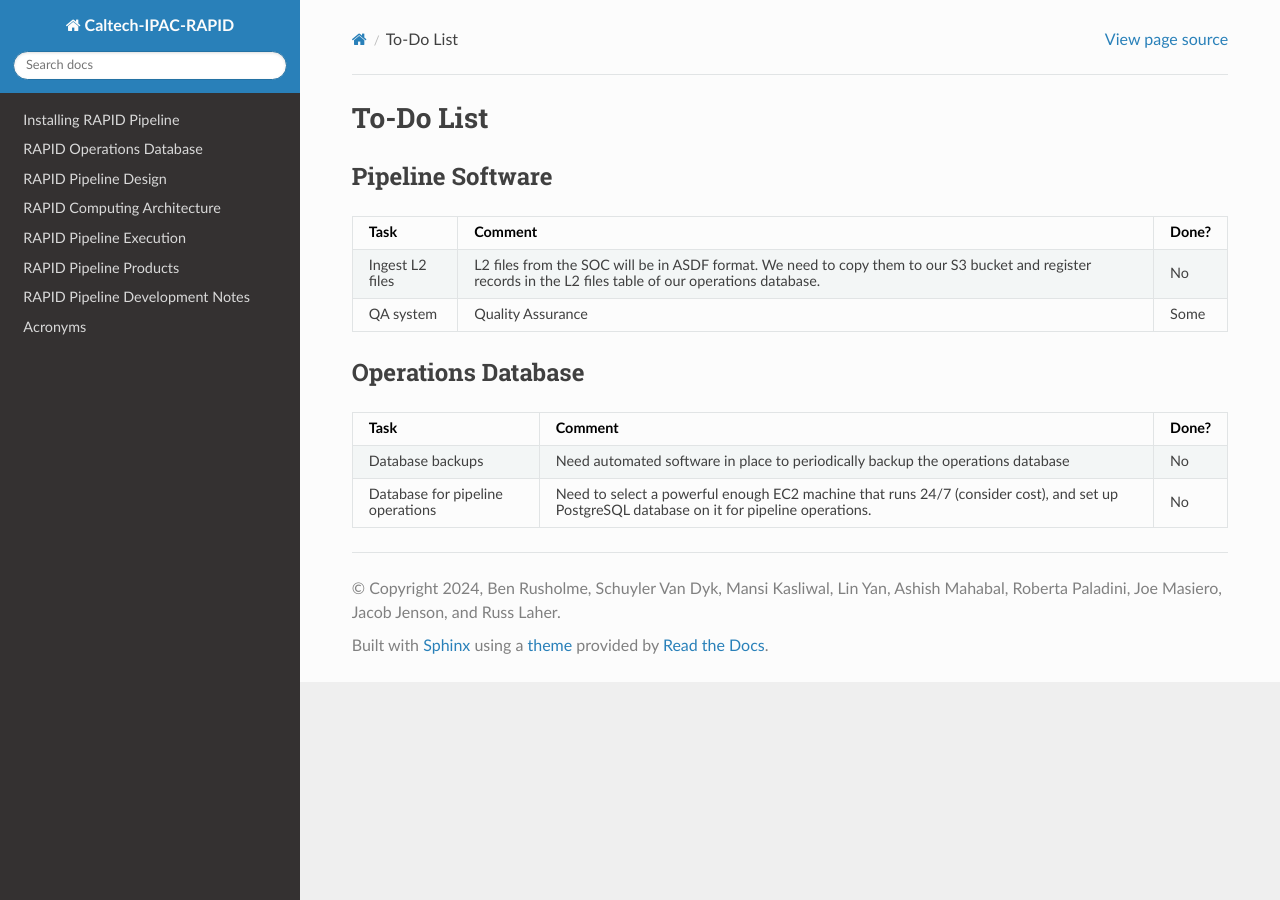
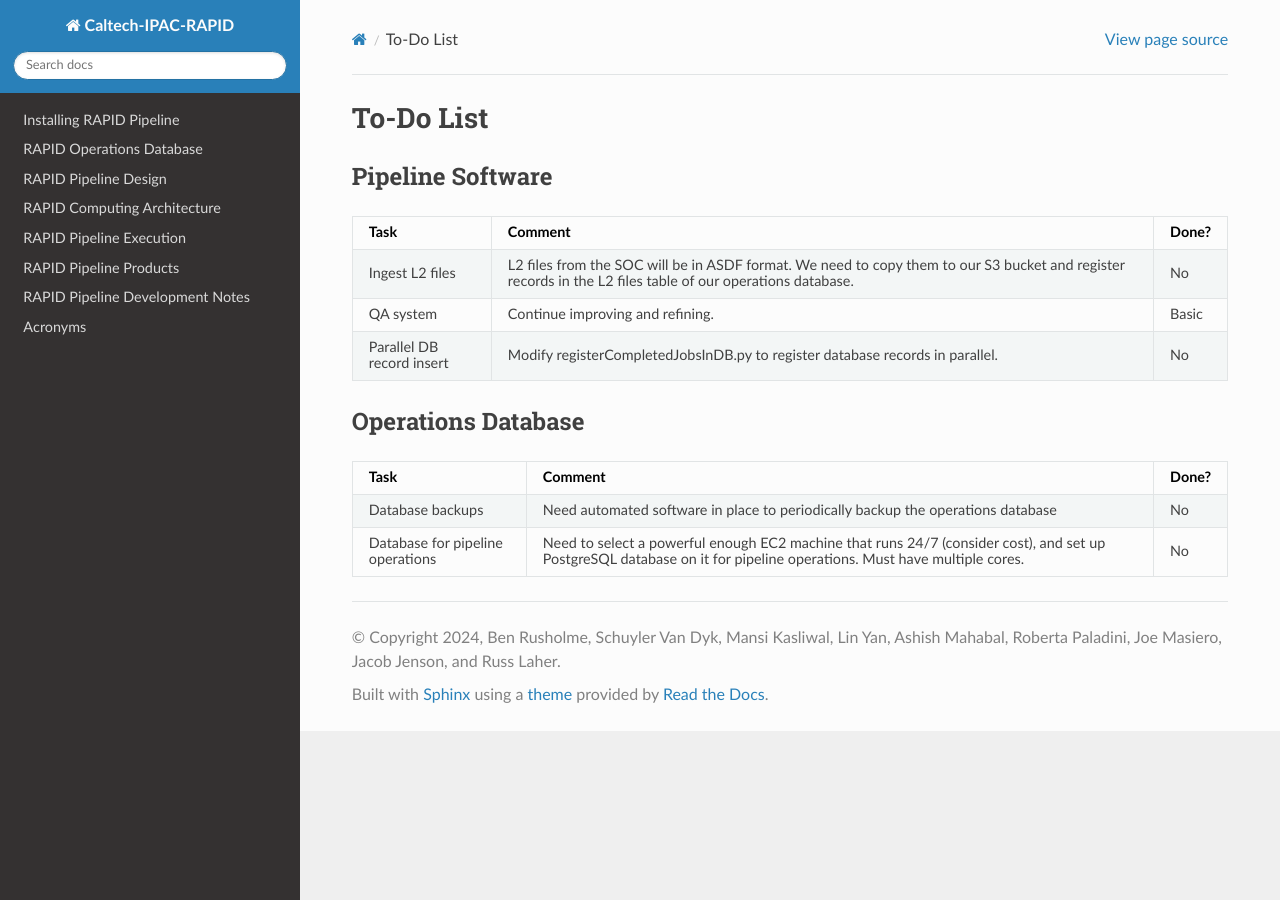
Before and after one commit to Caltech-IPAC/rapid, a Sphinx documentation site: the page built from docs/source/todo/todo_list.rst, in a window 1280 px wide. Built offline with Sphinx 7.4.7 and the Read the Docs theme 3.1.0, drawn with Linux system fonts in a browser that asks for light colours; formulas are drawn with MathJax 3.

Commit message:
Added modification needed to registerCompletedJobsInDB.py

```diff
--- a/docs/source/todo/todo_list.rst
+++ b/docs/source/todo/todo_list.rst
@@ -8,11 +8,14 @@ Pipeline Software
 +-----------------+----------------------------------------------------------+-------+
 |Task             | Comment                                                  | Done? |
 +=================+==========================================================+=======+
-| Ingest L2 files | L2 files from the SOC will be in ASDF format.  We need   |  No   |
+| Ingest L2 files | L2 files from the SOC will be in ASDF format.  We need   | No    |
 |                 | to copy them to our S3 bucket and register records in    |       |
 |                 | the L2 files table of our operations database.           |       |
 +-----------------+----------------------------------------------------------+-------+
-| QA system       | Quality Assurance                                        | Some  |
+| QA system       | Continue improving and refining.                         | Basic |
++-----------------+----------------------------------------------------------+-------+
+| Parallel DB     | Modify registerCompletedJobsInDB.py to                   | No    |
+| record insert   | register database records in parallel.                   |       |
 +-----------------+----------------------------------------------------------+-------+
 
 
@@ -23,11 +26,11 @@ Operations Database
 +-----------------+----------------------------------------------------------+-------+
 |Task             | Comment                                                  | Done? |
 +=================+==========================================================+=======+
-| Database        | Need automated software in place to periodically         |  No   |
+| Database        | Need automated software in place to periodically         | No    |
 | backups         | backup the operations database                           |       |
 |                 |                                                          |       |
 +-----------------+----------------------------------------------------------+-------+
-| Database        | Need to select a powerful enough EC2 machine that runs   |  No   |
+| Database        | Need to select a powerful enough EC2 machine that runs   | No    |
 | for pipeline    | 24/7 (consider cost), and set up PostgreSQL database on  |       |
-| operations      | it for pipeline operations.                              |       |
+| operations      | it for pipeline operations.  Must have multiple cores.   |       |
 +-----------------+----------------------------------------------------------+-------+
```
